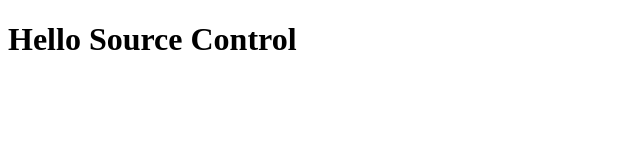
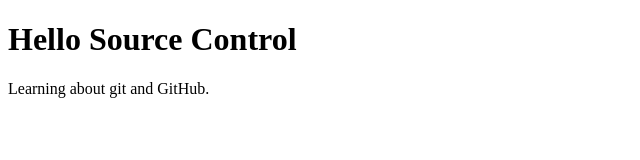
Before and after one commit to DOOMNOTRON/CPW203-HelloSourceControl, a plain HTML site: page index.html in a window 1280 px wide. Shown: the whole page, without its empty margins (0-640 px from the left). Drawn offline with Linux system fonts and the light colour scheme.

Commit message:
Added first paragraph.

```diff
--- a/index.html
+++ b/index.html
@@ -8,5 +8,7 @@
 </head>
 <body>
     <H1>Hello Source Control</H1>
+
+    <p>Learning about git and GitHub.</p>
 </body>
 </html>
```
